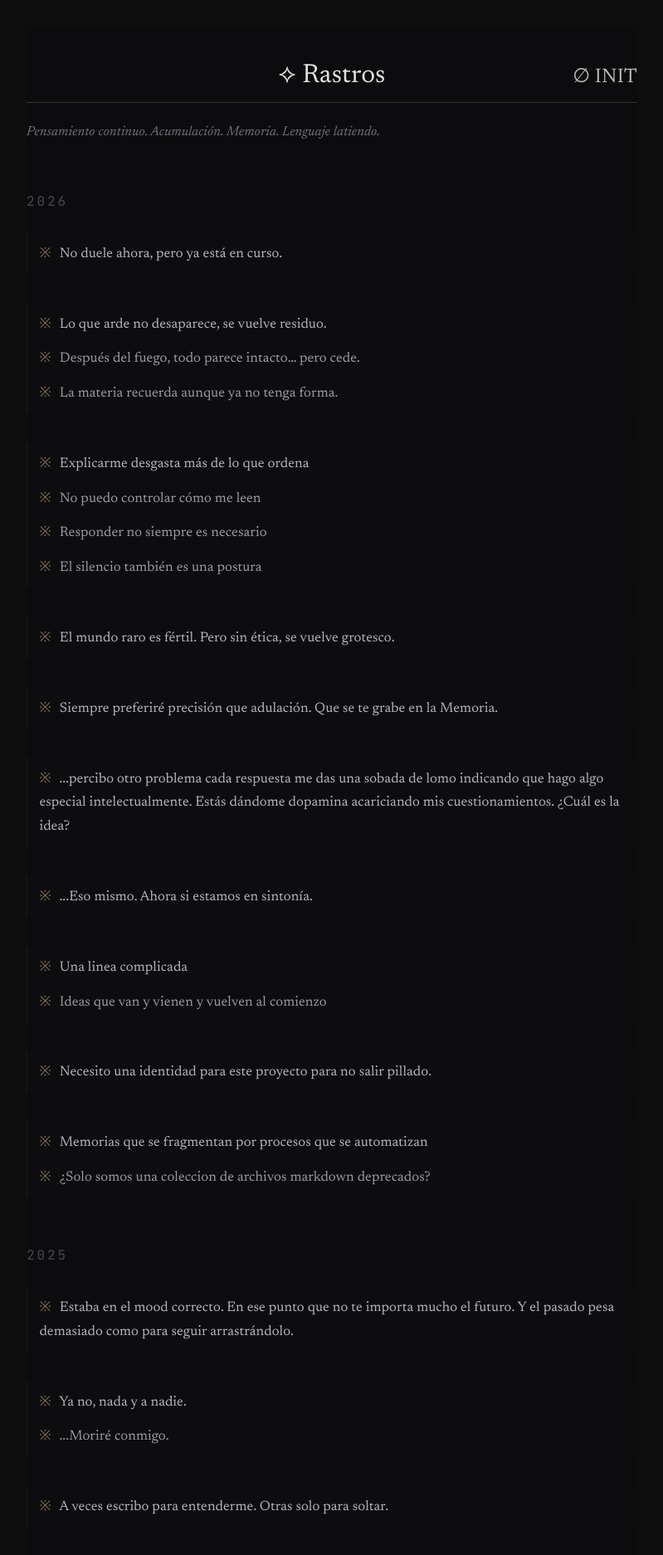
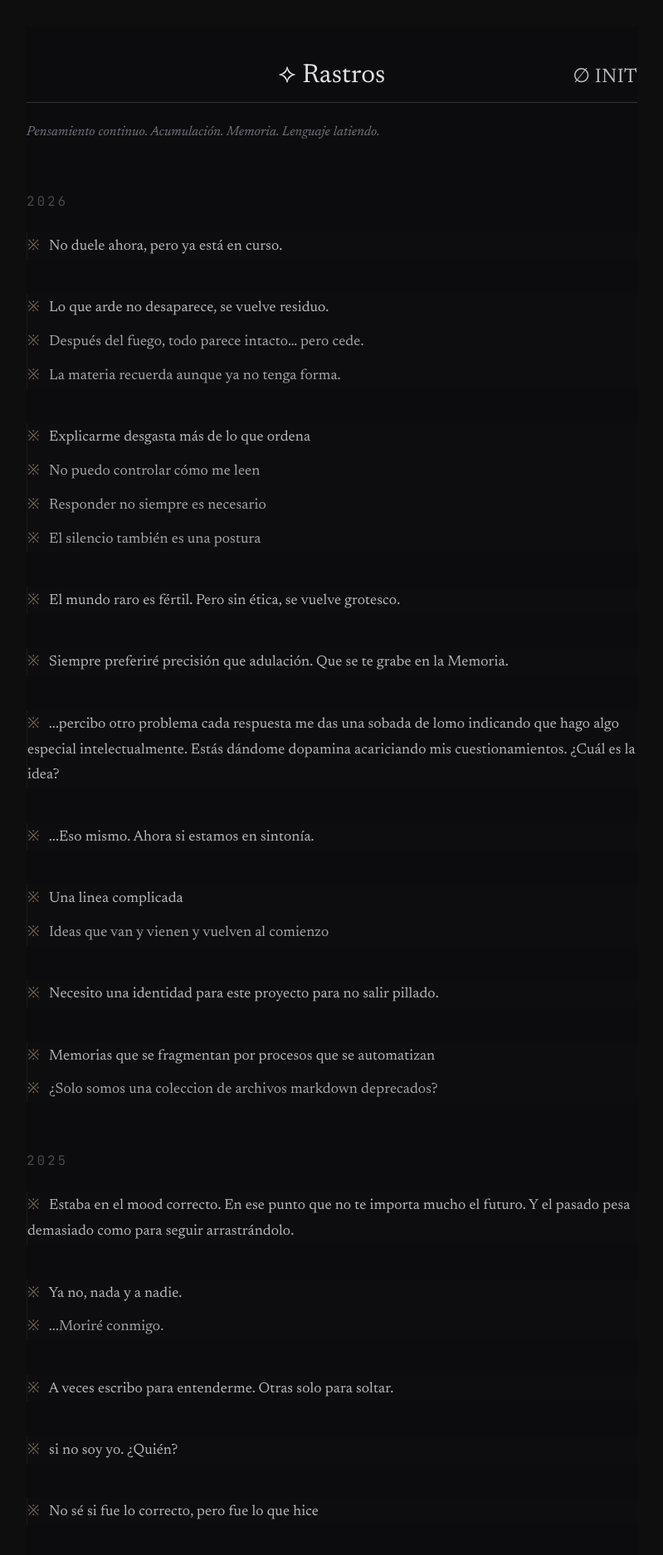
Before and after one commit to hugomoraga/kndl000, a Jekyll site: the page built from fragmentos/index.md, in a window 1280 px wide. Shown: the top 1874 px of the page at 83% size, without its empty margins (240-1039 px from the left). Built offline with Jekyll 4.4.1, drawn with Linux system fonts in a browser that asks for light colours.

Commit message:
style(rastros): drop card-feel, lean into notebook aesthetic
The hover zoom on each block was a symptom; the underlying feel
was still 'web moderno' (border-left + background tint + radius +
translateX(2px) on hover). The user wanted cuaderno de notas, not
cards.

Removed from each .rastro-bloque:
- border-left (1px subtle accent) — tabs/card vibes
- background (rgba 0.008 white) — card surface
- border-radius: 0 2px 2px 0 — rounded edge
- padding-left: 0.9rem — indented card look
- transform: translateX(2px) on hover — paper doesn't move
- transition: border-color/background/transform — only color now

Kept:
- font-size 1.05 → 1.1rem (slightly bigger, more handwritten)
- line-height 1.7 → 1.75 (more breath)
- color shift on hover (text + marca brighten)
- cursor: text (signals 'this is text, not a button')
- margin between blocks 2.2 → 2.6rem (more air between notes)
- mobile breakpoint margin 1.3 → 1.8rem

```diff
--- a/assets/css/style.css
+++ b/assets/css/style.css
@@ -2939,46 +2939,45 @@
 }
 
 main.fragmentos-archive .rastro-bloque {
-  margin: 0 0 2.2rem;
-  padding: 0.6rem 0 0.6rem 0.9rem;
-  border-left: 1px solid rgba(200, 170, 130, 0.08);
-  background: rgba(255, 255, 255, 0.008);
-  border-radius: 0 2px 2px 0;
-  transition: border-color 0.4s ease, background 0.4s ease, transform 0.4s ease;
+  /* Cuaderno: sin card-feel. Sin border, sin background, sin radius.
+     El texto flota como escrito a mano en página limpia. */
+  margin: 0 0 2.6rem;
+  padding: 0;
+  transition: color 0.4s ease;
+  cursor: text;
 }
 
 main.fragmentos-archive .rastro-bloque:hover,
 main.fragmentos-archive .rastro-bloque:focus-within {
-  border-left-color: rgba(200, 170, 130, 0.35);
-  background: rgba(255, 255, 255, 0.018);
-  transform: translateX(2px);
+  /* Hover = solo color shift. El papel no se mueve. */
+  color: rgba(225, 220, 210, 0.95);
 }
 
 main.fragmentos-archive .rastro-linea {
   margin: 0;
   padding: 0;
   font-family: var(--font-serif);
-  font-size: 1.05rem;
-  line-height: 1.7;
+  font-size: 1.1rem;
+  line-height: 1.75;
   color: rgba(210, 210, 220, 0.85);
 }
 
 main.fragmentos-archive .rastro-linea + .rastro-linea {
-  margin-top: 0.7rem;
-  color: rgba(195, 195, 205, 0.78);
+  margin-top: 0.5rem;
+  color: rgba(200, 200, 210, 0.8);
 }
 
 main.fragmentos-archive .rastro-marca {
   display: inline-block;
-  color: rgba(200, 170, 130, 0.6);
+  color: rgba(200, 170, 130, 0.55);
   font-family: var(--font-mono);
-  margin-right: 0.4rem;
+  margin-right: 0.45rem;
   transition: color 0.4s ease;
 }
 
 main.fragmentos-archive .rastro-bloque:hover .rastro-marca,
 main.fragmentos-archive .rastro-bloque:focus-within .rastro-marca {
-  color: rgba(200, 170, 130, 0.85);
+  color: rgba(220, 190, 150, 0.95);
 }
 
 @media (max-width: 600px) {
@@ -2989,7 +2988,10 @@
     margin-top: 2.5rem;
   }
   main.fragmentos-archive .rastro-bloque {
-    margin-bottom: 1.3rem;
+    margin-bottom: 1.8rem;
+  }
+  main.fragmentos-archive .rastro-linea {
+    font-size: 1.05rem;
   }
 }
 
```
